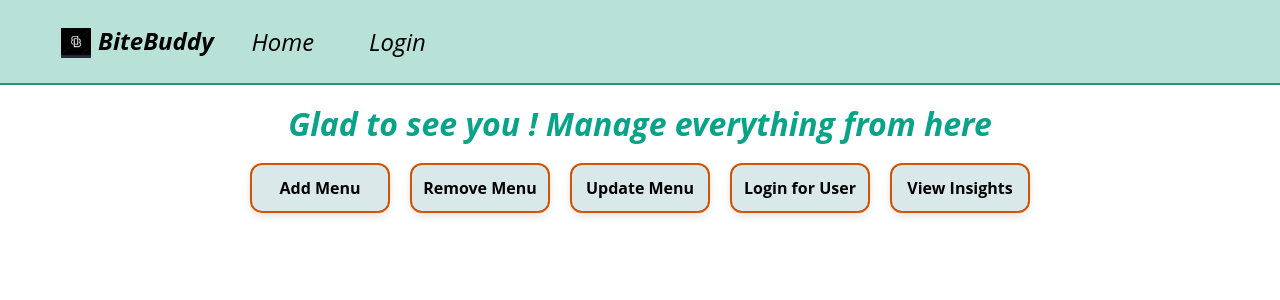
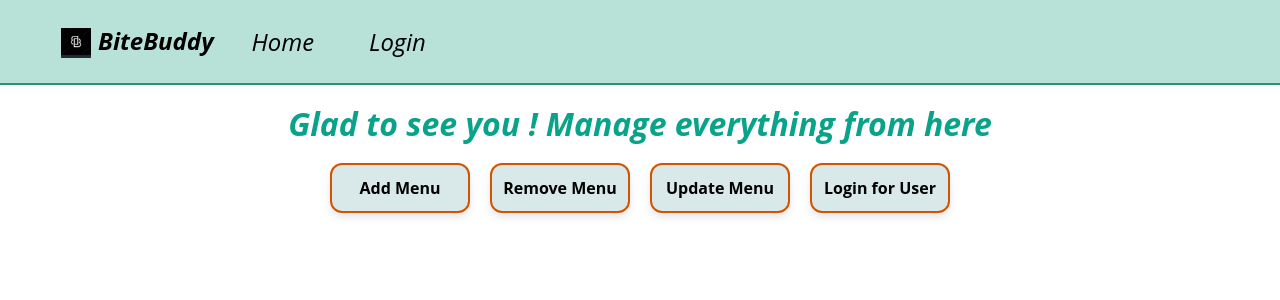
Before and after one commit to Ha1qua/BiteBuddy, a React (Create React App) app in the folder Client/bitebuddy/: page /dashboard in a window 1280 px wide. Shown: the top 300 px of the page. Built offline with nearby package versions, Linux system fonts and the light colour scheme.

Commit message:
Removing extra lines

```diff
--- a/Client/bitebuddy/src/components/Dasboard.js
+++ b/Client/bitebuddy/src/components/Dasboard.js
@@ -202,8 +202,6 @@ function Dashboard() {
           {isUpdateMode ? "Cancel Update" : "Update Menu"}
         </button>
         <button onClick={handleUserLogin}>Login for User</button>
-        {/* Insights Button */}
-        <button onClick={handleGoToInsights}>View Insights</button>
       </div>
 
       {isFormOpen && (
```
